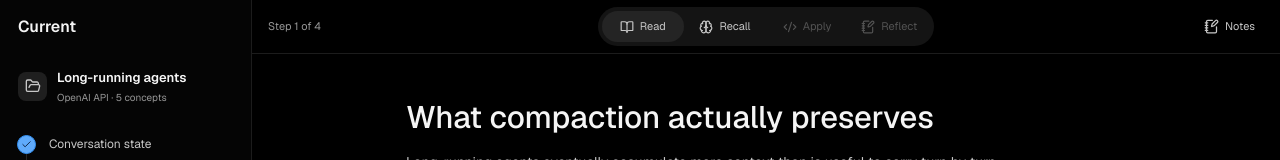
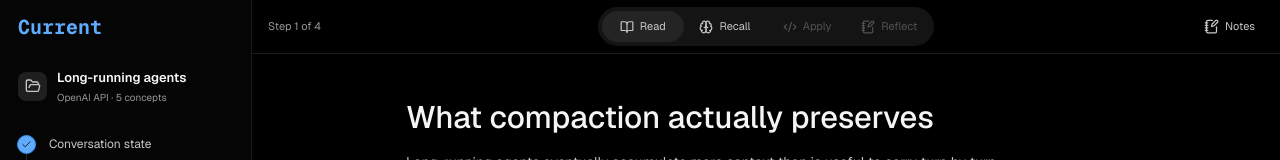
Before and after one commit to donovanmchenry/current, a Next.js app: page / in a window 1280 px wide. Shown: the top 160 px of the page. Built offline with nearby package versions, Linux system fonts and the light colour scheme.

Commit message:
Refine Current wordmark

```diff
--- a/app/globals.css
+++ b/app/globals.css
@@ -80,7 +80,7 @@ code, pre, kbd { font-family: var(--font-geist-mono), monospace; letter-spacing:
   border-right: 1px solid var(--line-soft);
   background: var(--bg-deep);
 }
-.sidebar-brand { min-height: 54px; display: flex; align-items: center; justify-content: space-between; margin: 0 -9px 14px; padding: 0 18px; border-bottom: 0; font-size: 16px; font-weight: 600; }
+.sidebar-brand { min-height: 54px; display: flex; align-items: center; justify-content: space-between; margin: 0 -9px 14px; padding: 0 18px; border-bottom: 0; color: var(--accent-bright); font-family: var(--font-geist-mono), monospace; font-size: 20px; font-weight: 650; }
 .sidebar-bottom button { position: relative; z-index: 2; width: 100%; min-height: 34px; display: flex; align-items: center; gap: 9px; padding: 0 10px; border: 1px solid transparent; border-radius: calc(var(--radius) - 1px); color: var(--text-secondary); background: var(--bg-deep); font-size: 13px; text-align: left; cursor: pointer; }
 .sidebar-bottom button:hover { color: var(--text); background: var(--bg-hover); }
 .track-title { display: grid; grid-template-columns: 31px 1fr; align-items: center; gap: 8px; padding: 0 9px; }
```
Also changed, not shown: 1 other file (tests, documents, lock files or other folders).
